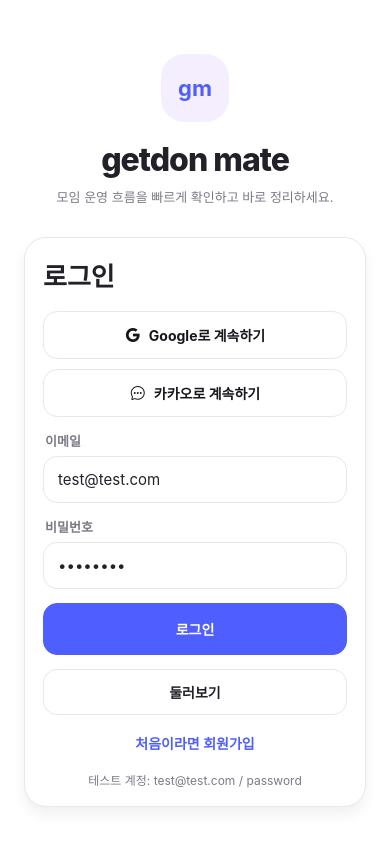
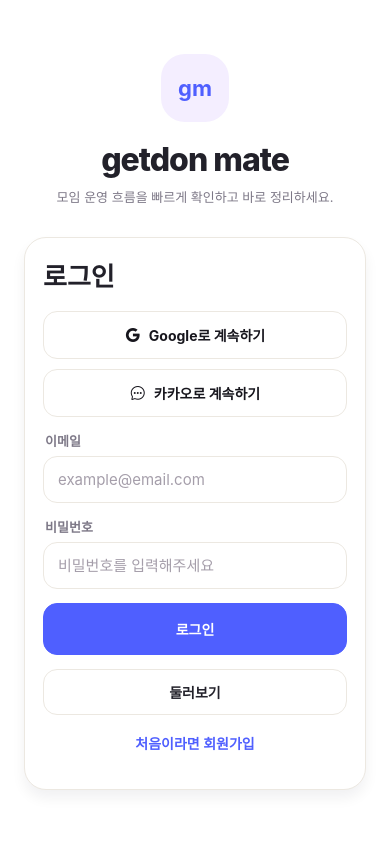
Before and after one commit to getdon-mate/getdon-mate-app, a React Native app: screen / in a window 390 px wide. Built offline with nearby package versions, Linux system fonts and the light colour scheme; no server answers.

Commit message:
feat: 인증 UI 개선 및 배포 API 연동 수정

```diff
--- a/src/core/api/config.ts
+++ b/src/core/api/config.ts
@@ -35,7 +35,8 @@
 export function createApiConfig(env: EnvShape = process.env): ApiConfig {
   let mode = parseApiMode(env.EXPO_PUBLIC_API_MODE)
 
-  // Failsafe: 배포된 환경(Vercel 등)에서 환경 변수가 누락된 경우 Real로 간주
+  // TODO: [Cleanup] Vercel 빌드 시 환경 변수 주입이 완벽하게 확인되면 아래 Failsafe 로직은 제거해도 됩니다.
+  // 현재는 빌드시 EXPO_PUBLIC_API_MODE가 누락되는 이슈를 방지하기 위해 배포 환경(non-localhost)에서 기본값을 real로 강제합니다.
   if (typeof window !== "undefined" && !window.location.hostname.includes("localhost")) {
     if (!env.EXPO_PUBLIC_API_MODE) {
       mode = "real"
--- a/src/core/providers/AppProvider.tsx
+++ b/src/core/providers/AppProvider.tsx
@@ -23,7 +23,7 @@
   writeNotificationPreferences,
   type NotificationPreferences,
 } from "@shared/lib/preferences-storage"
-import { clearPersistedSession, readPersistedSession, writePersistedSession } from "@shared/lib/session-storage"
+import { clearPersistedSession, readPersistedSession, writeLastEmail, writePersistedSession } from "@shared/lib/session-storage"
 import { clearPersistedAuthTokens, readPersistedAuthTokens, writePersistedAuthTokens } from "@shared/lib/auth-token-storage"
 import {
   cloneAccounts,
@@ -108,6 +108,7 @@
   updateProfile: (data: UpdateProfileInput) => Promise<void>
   logout: () => void
   withdraw: () => void
+  continueAsGuest: () => void
 }
 
 interface AppAccountsContextType {
@@ -360,6 +361,7 @@
           setAccounts(cloneAccounts(meetings.map((meeting: SwaggerMeetingSummary) => toGroupAccountSummary(meeting, remoteUser))))
           setDataSource("remote")
           setLastSyncError(null)
+          writeLastEmail(email)
           return true
         } catch (error) {
           logger.error({ scope: "auth.login", message: "Login failed", details: error })
@@ -395,6 +397,7 @@
           setAccounts(cloneAccounts(meetings.map((meeting: SwaggerMeetingSummary) => toGroupAccountSummary(meeting, remoteUser))))
           setDataSource("remote")
           setLastSyncError(null)
+          writeLastEmail(email.trim())
           return true
         } catch (error) {
           const userMessage = mapApiFailureToUserMessage(getLastBackendFailure()) ?? "실서버 회원가입에 실패했습니다."
@@ -439,6 +442,16 @@
     setCurrentUser(null)
     setSelectedAccountId(null)
     setAuthTokens(null)
+  }, [])
+
+  const continueAsGuest = useCallback(() => {
+    setDataSource("demo")
+    setCurrentUser({
+      id: "guest",
+      name: "게스트",
+      email: "guest@example.com",
+      password: "",
+    })
   }, [])
 
   const withdraw = useCallback(() => {
@@ -611,8 +624,8 @@
   )
 
   const authContextValue = useMemo<AppAuthContextType>(
-    () => ({ currentUser, login, signup, updateProfile, logout, withdraw }),
-    [currentUser, login, logout, signup, updateProfile, withdraw]
+    () => ({ currentUser, login, signup, updateProfile, logout, withdraw, continueAsGuest }),
+    [currentUser, login, logout, signup, updateProfile, withdraw, continueAsGuest]
   )
 
   const accountsContextValue = useMemo<AppAccountsContextType>(
--- a/src/features/auth/hooks/useAuthForm.ts
+++ b/src/features/auth/hooks/useAuthForm.ts
@@ -1,7 +1,7 @@
 import { useState } from "react"
 import { feedbackPresets } from "@shared/lib/feedback-presets"
 import { requireText, validateEmail, validatePassword } from "@shared/lib/validation"
-import { TEST_ACCOUNT } from "@shared/constants/copy"
+import { COPY } from "@shared/constants/copy"
 
 interface UseAuthFormParams {
   login: (email: string, password: string) => Promise<boolean>
@@ -12,8 +12,8 @@
 export function useAuthForm({ login, signup, showError }: UseAuthFormParams) {
   const [isSignup, setIsSignup] = useState(false)
   const [name, setName] = useState("")
-  const [email, setEmail] = useState<string>(TEST_ACCOUNT.email)
-  const [password, setPassword] = useState<string>(TEST_ACCOUNT.password)
+  const [email, setEmail] = useState<string>("")
+  const [password, setPassword] = useState<string>("")
   const [error, setError] = useState("")
   const [submitting, setSubmitting] = useState(false)
 
@@ -60,8 +60,11 @@
     setIsSignup(nextSignup)
     setError("")
     setName("")
-    setEmail(nextSignup ? "" : TEST_ACCOUNT.email)
-    setPassword(nextSignup ? "" : TEST_ACCOUNT.password)
+    // NOTE: We don't reset email if it already exists to improve UX (especially when switching back from signup)
+    if (nextSignup) {
+      setEmail("")
+    }
+    setPassword("")
   }
 
   return {
--- a/src/features/auth/screens/LoginScreen.tsx
+++ b/src/features/auth/screens/LoginScreen.tsx
@@ -4,9 +4,12 @@
   StyleSheet,
   View,
   useWindowDimensions,
+  Alert,
 } from "react-native"
+import { useEffect } from "react"
 import { useAppAuth, useAppRuntime } from "@core/providers/AppProvider"
 import { useFeedback } from "@core/providers/FeedbackProvider"
+import { readLastEmail } from "@shared/lib/session-storage"
 import { appEnv } from "@shared/config/app-env"
 import { Card, SkeletonBlock, StatusBanner, uiSpacing } from "@shared/ui"
 import { AuthFormCard } from "../components/AuthFormCard"
@@ -15,12 +18,27 @@
 
 export function LoginScreen() {
   const { isBootstrapping, prefersRealApi, lastSyncError, authRecoveryNotice } = useAppRuntime()
-  const { login, signup } = useAppAuth()
-  const { showError, showToast } = useFeedback()
+  const { login, signup, continueAsGuest } = useAppAuth()
+  const { showError } = useFeedback()
   const { width } = useWindowDimensions()
   const isWide = width >= 900
   const { isSignup, name, email, password, error, submitting, setName, setEmail, setPassword, handleSubmit, resetForm } =
     useAuthForm({ login, signup, showError })
+
+  useEffect(() => {
+    const lastEmail = readLastEmail()
+    if (lastEmail) {
+      setEmail(lastEmail)
+    }
+  }, [])
+
+  const handleSocialLogin = (provider: "google" | "kakao") => {
+    Alert.alert(
+      "준비 중",
+      `${provider === "google" ? "Google" : "카카오"} 로그인 기능은 현재 준비 중입니다.`,
+      [{ text: "확인" }]
+    )
+  }
 
   return (
     <KeyboardAvoidingView
@@ -72,6 +90,8 @@
               onChangeEmail={setEmail}
               onChangePassword={setPassword}
               onSubmit={handleSubmit}
+              onSocialLogin={handleSocialLogin}
+              onContinueAsGuest={continueAsGuest}
               onToggleMode={() => resetForm(!isSignup)}
               submitting={submitting}
               showTestAccountHint={appEnv.showTestCredentials}
--- a/src/shared/constants/copy.ts
+++ b/src/shared/constants/copy.ts
@@ -1,11 +1,6 @@
-export const TEST_ACCOUNT = {
-  email: "test@test.com",
-  password: "password",
-} as const
-
 export const COPY = {
   auth: {
-    testAccountLabel: `테스트 계정: ${TEST_ACCOUNT.email} / ${TEST_ACCOUNT.password}`,
+    testAccountLabel: "",
   },
   notification: {
     title: "알림 설정",
--- a/src/shared/lib/session-storage.ts
+++ b/src/shared/lib/session-storage.ts
@@ -1,4 +1,5 @@
 const SESSION_STORAGE_KEY = "getdon:session"
+const LAST_EMAIL_KEY = "getdon:last_email"
 
 interface PersistedUserSnapshot {
   id: string
@@ -59,3 +60,13 @@
     globalThis.localStorage.removeItem(SESSION_STORAGE_KEY)
   } catch {}
 }
+
+export function readLastEmail(): string | null {
+  if (!canUseStorage()) return null
+  return globalThis.localStorage.getItem(LAST_EMAIL_KEY)
+}
+
+export function writeLastEmail(email: string) {
+  if (!canUseStorage()) return
+  globalThis.localStorage.setItem(LAST_EMAIL_KEY, email)
+}
```
Also changed, not shown: 1 other file (tests, documents, lock files or other folders).
